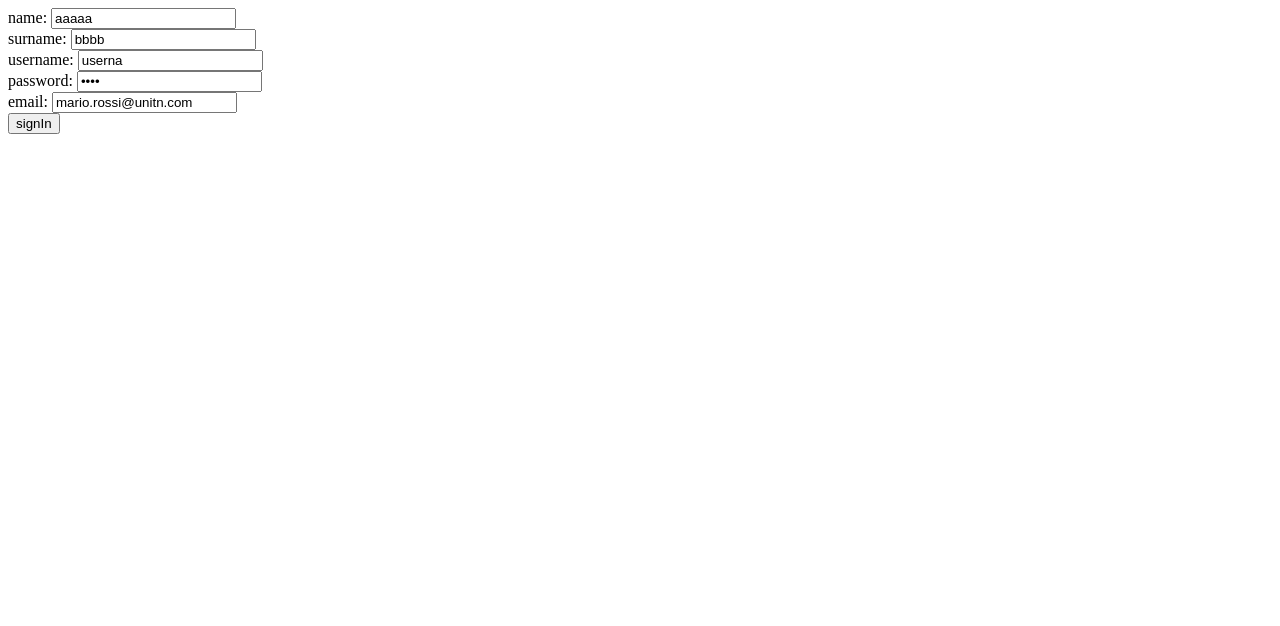
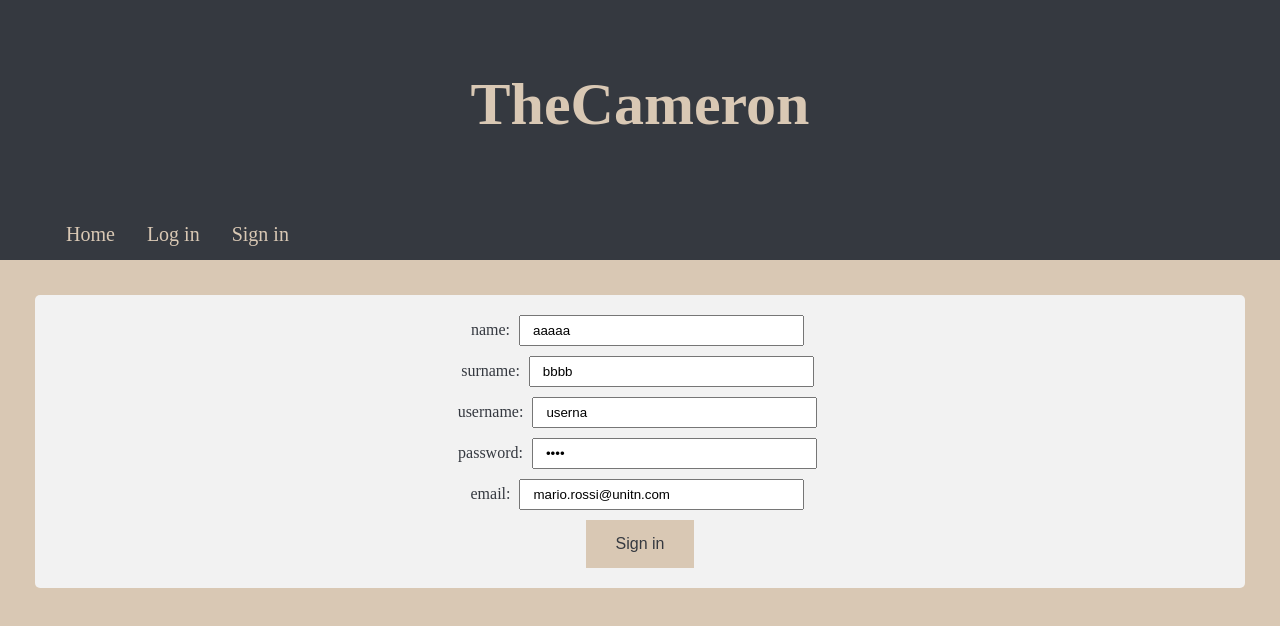
Before and after one commit to LeonardoMalcotti/TheCameron, a website: page front/pages/signin.html in a window 1280 px wide. Drawn offline with Linux system fonts and the light colour scheme.

Commit message:
front-end sign in + fix lang

```diff
--- a/front/pages/signin.html
+++ b/front/pages/signin.html
@@ -1,20 +1,37 @@
 <!DOCTYPE html>
-<html lang="it">
-
+<html lang="en">
 <head>
-<script src="../scripts/signin.js"></script>
-
+  <title>TheCameron</title>
+  <script src="../scripts/signin.js"></script>
+  <link rel="stylesheet" href="../styles/style.css">
 </head>
-
 <body>
-
-	<form id="formSignIn">
-		name: <input name="txt_name" value="aaaaa" id="txt_name"/><br>
-    surname: <input name="txt_surname" value="bbbb" id="txt_surname"/><br>
-    username: <input name="txt_username" value="userna" id="txt_username"/><br>
-  	password: <input type="password" name="txt_password" value="1234" id="txt_password"/><br>
-  	email: <input name="txt_email" value="mario.rossi@unitn.com" id="txt_email"/><br>
-    <button type="button" onclick="signInUser()">signIn</button><br>
-	</form>
-
+  <header>
+    <h1>TheCameron</h1>
+  </header>
+  <nav class="flex-container">
+    <a id="header_home" href="">
+        Home
+    </a>
+    <div id="header_unlogged">
+        <a id="header_login" href="login.html">
+            Log in
+        </a>
+        <a id="header_signin" href="signin.html">
+            Sign in
+        </a>
+    </div>
+  </nav>
+  <div id="main_content_full">
+    <section id="centered_section">
+      <form id="formSignIn">
+        name: <input class="v-form" name="txt_name" value="aaaaa" id="txt_name" size="30"/><br>
+        surname: <input class="v-form" name="txt_surname" value="bbbb" id="txt_surname" size="30"/><br>
+        username: <input class="v-form" name="txt_username" value="userna" id="txt_username" size="30"/><br>
+        password: <input class="v-form" type="password" name="txt_password" value="1234" id="txt_password" size="30"/><br>
+        email: <input class="v-form" name="txt_email" value="mario.rossi@unitn.com" id="txt_email" size="30"/><br>
+        <button class="v-form" type="button" onclick="signInUser()">Sign in</button><br>
+      </form>
+    </section>
+  </div>
 </body>
--- a/front/scripts/signin.js
+++ b/front/scripts/signin.js
@@ -21,7 +21,9 @@ function signInUser(){
     .then(function(response) {
         //la risposta è un successo
         if(response.ok){
-            alert("Utente creato");
+            if(confirm("Utente creato, vuoi procedere con il login?")){
+              window.location.href = "./login.html";
+            }
         }
         //Da una spiegazione nel caso di fallimento
         else {
--- a/front/styles/style.css
+++ b/front/styles/style.css
@@ -130,4 +130,9 @@ aside{
 #main_content_full input{
   padding: 6px 12px;
   display: inline-block;
+  max-width: 100%;
+
 }
+.v-form{
+  margin: 5px;
+}
```
Also changed, not shown: front/pages/index.html (+1 -1 lines), front/pages/login.html (+1 -1 lines). Lines whose indentation alone changed are shown as unchanged.
